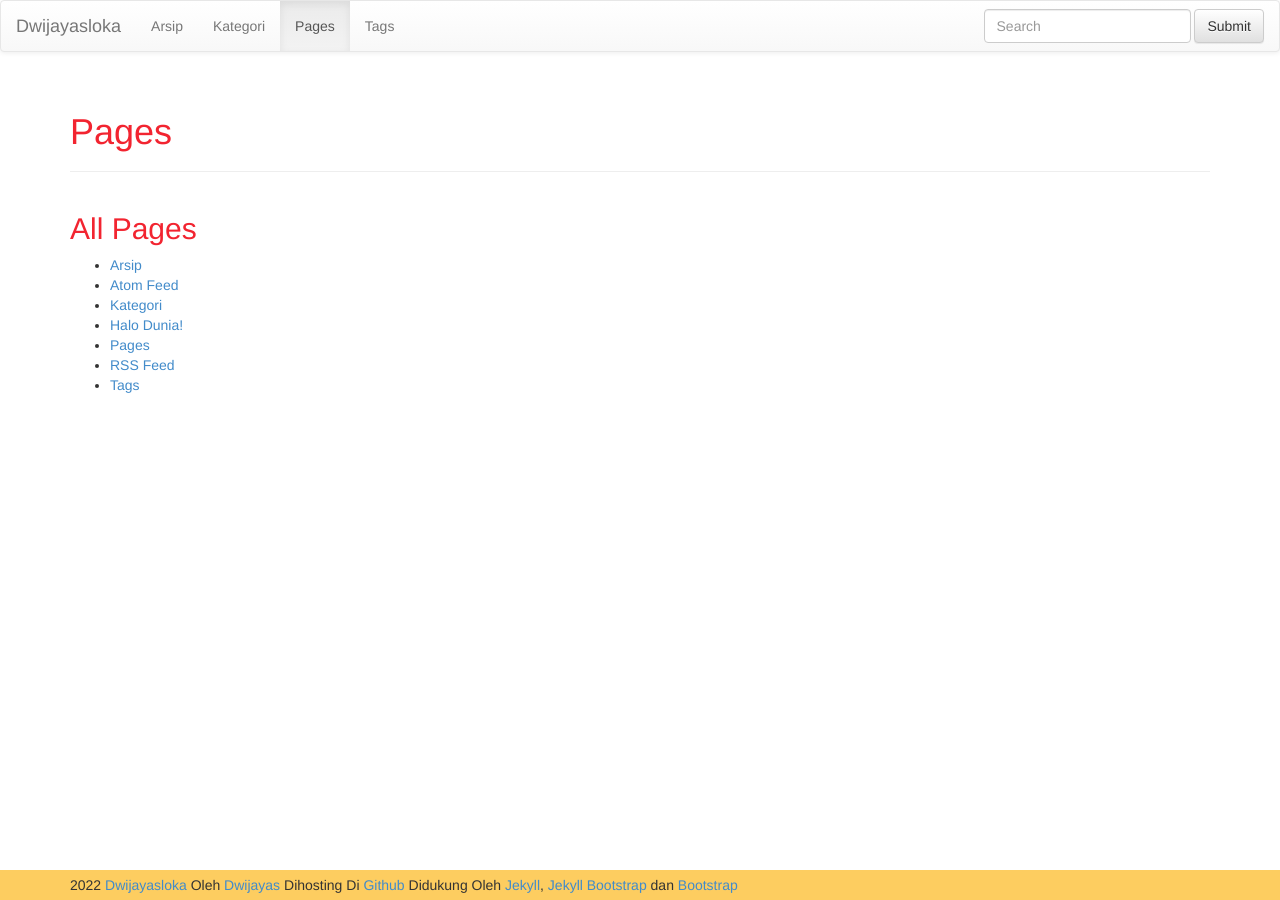
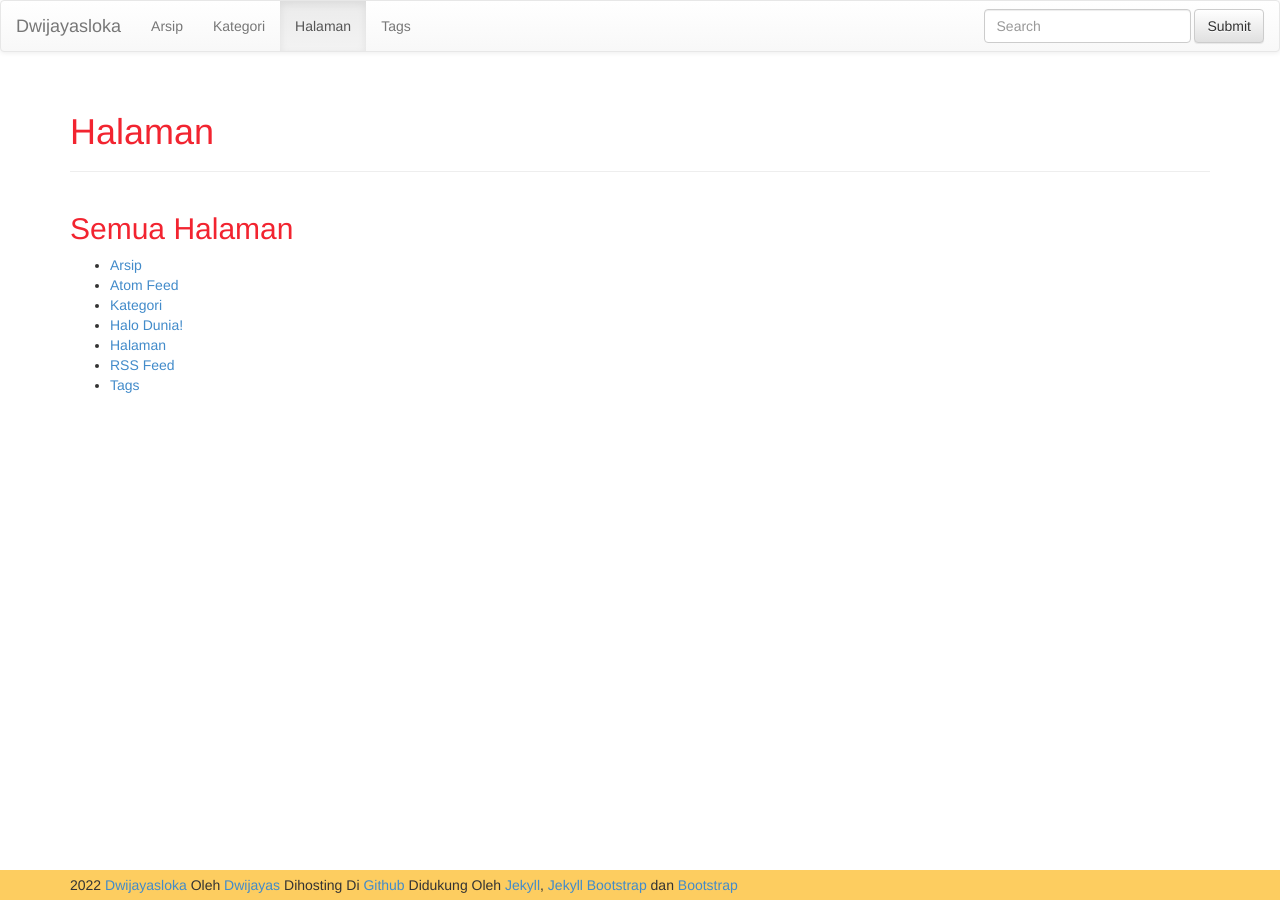
Before and after one commit to dwijayas/dwijayas.github.io, a Jekyll site: the page built from pages.html, in a window 1280 px wide. Built offline with Jekyll 4.4.1, drawn with Linux system fonts in a browser that asks for light colours; nearby versions of some CDN libraries.

Commit message:
Update pages.html

```diff
--- a/pages.html
+++ b/pages.html
@@ -1,12 +1,12 @@
 ---
 layout: page
-title: Pages
-header: Pages
+title: Halaman
+header: Halaman
 group: navigation
 ---
 {% include JB/setup %}
 
-<h2>All Pages</h2>
+<h2>Semua Halaman</h2>
 <ul>
 {% assign pages_list = site.pages %}
 {% include JB/pages_list %}
```
